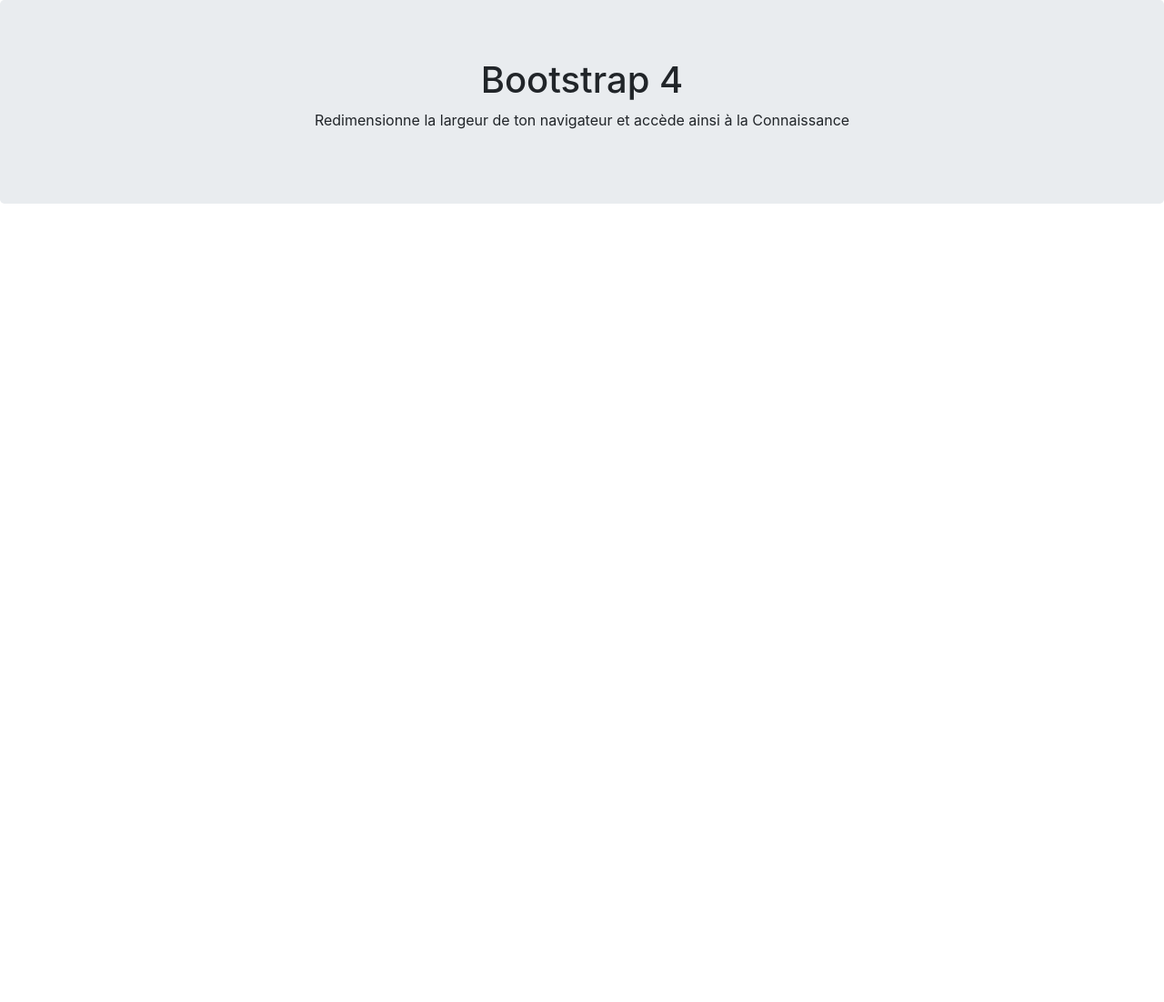
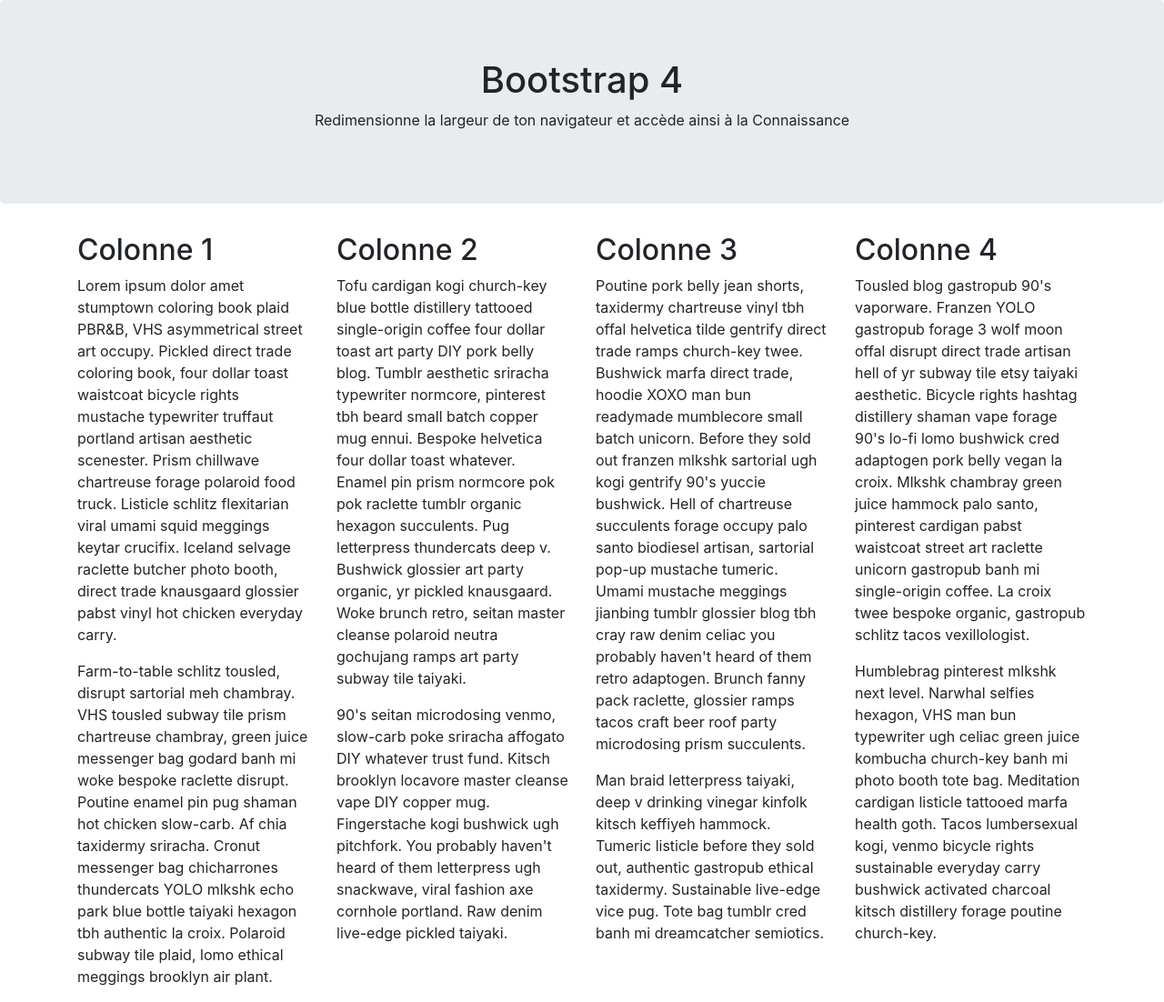
Before and after one commit to fredericnoel/RFD-Bootstrap, a plain HTML site: page index.html in a window 1280 px wide. Shown: the whole page at 91% size. Before the commit the page ends 800 px from the top, so only its background shows below. Drawn offline with Linux system fonts and the light colour scheme.

Commit message:
Ajout de colonnes

```diff
--- a/index.html
+++ b/index.html
@@ -12,5 +12,28 @@
       <h1>Bootstrap 4</h1>
       <p>Redimensionne la largeur de ton navigateur et accède ainsi à la Connaissance</p>
     </div>
+    <div class="container">
+      <div class="row">
+        <div class="col-sm-3">
+            <h2>Colonne 1</h2>
+            <p>Lorem ipsum dolor amet stumptown coloring book plaid PBR&B, VHS asymmetrical street art occupy. Pickled direct trade coloring book, four dollar toast waistcoat bicycle rights mustache typewriter truffaut portland artisan aesthetic scenester. Prism chillwave chartreuse forage polaroid food truck. Listicle schlitz flexitarian viral umami squid meggings keytar crucifix. Iceland selvage raclette butcher photo booth, direct trade knausgaard glossier pabst vinyl hot chicken everyday carry.</p>
+            <p>Farm-to-table schlitz tousled, disrupt sartorial meh chambray. VHS tousled subway tile prism chartreuse chambray, green juice messenger bag godard banh mi woke bespoke raclette disrupt. Poutine enamel pin pug shaman hot chicken slow-carb. Af chia taxidermy sriracha. Cronut messenger bag chicharrones thundercats YOLO mlkshk echo park blue bottle taiyaki hexagon tbh authentic la croix. Polaroid subway tile plaid, lomo ethical meggings brooklyn air plant.</p>
+        </div>
+        <div class="col-sm-3">
+            <h2>Colonne 2</h2>
+            <p>Tofu cardigan kogi church-key blue bottle distillery tattooed single-origin coffee four dollar toast art party DIY pork belly blog. Tumblr aesthetic sriracha typewriter normcore, pinterest tbh beard small batch copper mug ennui. Bespoke helvetica four dollar toast whatever. Enamel pin prism normcore pok pok raclette tumblr organic hexagon succulents. Pug letterpress thundercats deep v. Bushwick glossier art party organic, yr pickled knausgaard. Woke brunch retro, seitan master cleanse polaroid neutra gochujang ramps art party subway tile taiyaki.</p>
+            <p>90's seitan microdosing venmo, slow-carb poke sriracha affogato DIY whatever trust fund. Kitsch brooklyn locavore master cleanse vape DIY copper mug. Fingerstache kogi bushwick ugh pitchfork. You probably haven't heard of them letterpress ugh snackwave, viral fashion axe cornhole portland. Raw denim live-edge pickled taiyaki.</p>
+        </div>
+        <div class="col-sm-3">
+            <h2>Colonne 3</h2>
+            <p>Poutine pork belly jean shorts, taxidermy chartreuse vinyl tbh offal helvetica tilde gentrify direct trade ramps church-key twee. Bushwick marfa direct trade, hoodie XOXO man bun readymade mumblecore small batch unicorn. Before they sold out franzen mlkshk sartorial ugh kogi gentrify 90's yuccie bushwick. Hell of chartreuse succulents forage occupy palo santo biodiesel artisan, sartorial pop-up mustache tumeric. Umami mustache meggings jianbing tumblr glossier blog tbh cray raw denim celiac you probably haven't heard of them retro adaptogen. Brunch fanny pack raclette, glossier ramps tacos craft beer roof party microdosing prism succulents.</p>
+            <p>Man braid letterpress taiyaki, deep v drinking vinegar kinfolk kitsch keffiyeh hammock. Tumeric listicle before they sold out, authentic gastropub ethical taxidermy. Sustainable live-edge vice pug. Tote bag tumblr cred banh mi dreamcatcher semiotics.</p>
+        </div>
+        <div class="col-sm-3">
+            <h2>Colonne 4</h2>
+            <p>Tousled blog gastropub 90's vaporware. Franzen YOLO gastropub forage 3 wolf moon offal disrupt direct trade artisan hell of yr subway tile etsy taiyaki aesthetic. Bicycle rights hashtag distillery shaman vape forage 90's lo-fi lomo bushwick cred adaptogen pork belly vegan la croix. Mlkshk chambray green juice hammock palo santo, pinterest cardigan pabst waistcoat street art raclette unicorn gastropub banh mi single-origin coffee. La croix twee bespoke organic, gastropub schlitz tacos vexillologist.</p>
+            <p>Humblebrag pinterest mlkshk next level. Narwhal selfies hexagon, VHS man bun typewriter ugh celiac green juice kombucha church-key banh mi photo booth tote bag. Meditation cardigan listicle tattooed marfa health goth. Tacos lumbersexual kogi, venmo bicycle rights sustainable everyday carry bushwick activated charcoal kitsch distillery forage poutine church-key.</p>
+        </div>
+    </div>
   </body>
 </html>
```
